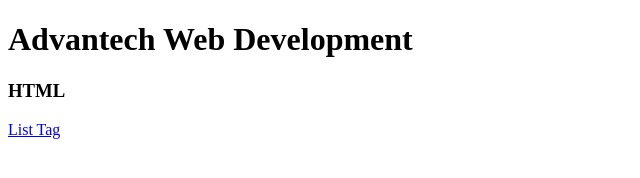
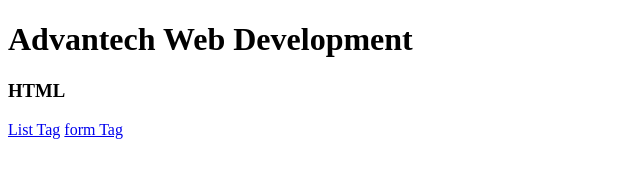
Before and after one commit to Sarthakbhosle18/Coders-creed, a plain HTML site: page index.html in a window 1280 px wide. Shown: the full height of the page, 0-640 px from the left. Drawn offline with Linux system fonts and the light colour scheme.

Commit message:
Form tag

```diff
--- a/index.html
+++ b/index.html
@@ -9,5 +9,6 @@
     <h1>Advantech Web Development</h1>
     <h3>HTML</h3>
     <a href="./html/list.html">List Tag</a>
+    <a href="./html/form.html">form Tag</a>
 </body>
 </html>
```
